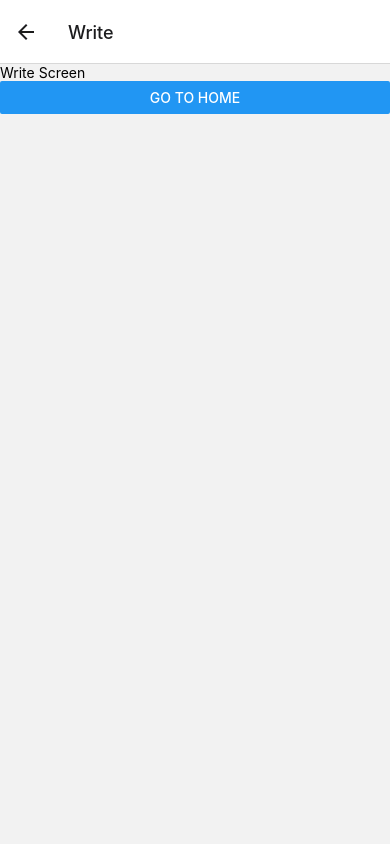
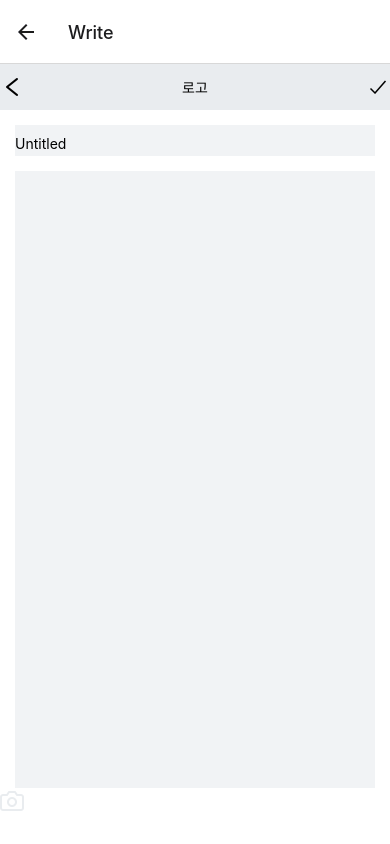
Before and after one commit to 2023-HNU-CPD-US/us-client, a React Native app: screen / in a window 390 px wide. Both pictures are taken after a click on the button "GO TO WRITE". Built offline with nearby package versions, Linux system fonts and the light colour scheme.

Commit message:
디자인 및 기능 구현(카메라 어플 안들어가짐 사진 앱은 들어가짐..)

```diff
--- a/App.js
+++ b/App.js
@@ -29,7 +29,7 @@ export default function App() {
 // const styles = StyleSheet.create({
 //     container: {
 //         flex: 1,
-//         backgroundColor: "#fff",
+//         backgroundColor: "#ced4da",
 //         alignItems: "center",
 //         justifyContent: "center",
 //     },
--- a/pages/Write.js
+++ b/pages/Write.js
@@ -1,17 +1,91 @@
-import React from "react";
-import { View, Text, Button } from "react-native";
+import React, { useState } from "react";
+import { View, Text, Button, StyleSheet } from "react-native";
+import { AntDesign } from '@expo/vector-icons';
+import { Ionicons } from '@expo/vector-icons';
+import { TouchableOpacity } from "react-native";
+import { TextInput } from "react-native";
+import { Feather } from '@expo/vector-icons';
 
 function Write({ navigation }) {
-    //   test commit
     return (
-        <View>
-            <Text>Write Screen</Text>
-            <Button
-                title="Go to Home"
-                onPress={() => navigation.navigate("Home")}
-            />
+        <View style={{flex:1}}>
+            <View style={styles.container}>
+                <View style={styles.top}>
+
+                    <TouchableOpacity onPress={() => navigation.navigate("Home")}>
+                        <AntDesign name="left" size={24} color="black" />
+                    </TouchableOpacity>
+
+                <Text>
+                    로고
+                </Text>
+
+                <TouchableOpacity onPress={() => alert()}>
+                    <Ionicons name="checkmark" size={24} color="black" />
+                </TouchableOpacity>
+
+                </View>
+            </View>
+
+
+            <View style= {styles.top_body}>
+
+                <TextInput
+                returnKeyType="done"
+                placeholder= { "Untitled"}
+                style={styles.input}>
+                </TextInput>
+
+            </View>
+
+            <View style= {styles.body_foot}>
+                <TextInput
+                    returnKeyType="done"
+                    style={styles.input2}>
+                </TextInput>
+                <TouchableOpacity style={{justifyContent : "right"}}>
+                            <Feather name="camera" size={24} color="#e9ecef" />
+                </TouchableOpacity>
+
+
+            </View>
         </View>
     );
 }
 
-export default Write;
+export default Write
+const styles = StyleSheet.create({
+    container: {
+        flex: 1,
+        backgroundColor: "white"
+    },
+    top: {
+        flex: 1,
+        backgroundColor: "#e9ecef",
+        justifyContent : "space-between",
+        alignItems : "center",
+        flexDirection: "row",
+        width: "100%"
+    },
+    top_body: {
+        flex:1,
+        backgroundColor: "white"
+    },
+    input: {
+        backgroundColor: '#f1f3f5',
+        paddingVertical: 10,
+        marginHorizontal: 15,
+        marginTop: 15
+
+    },
+    input2: {
+        backgroundColor: '#f1f3f5',
+        paddingVertical: 300,
+        marginHorizontal: 15,
+        marginTop: 15,
+    },
+    body_foot: {
+        flex:15,
+        backgroundColor: "white",
+    }
+});
```
